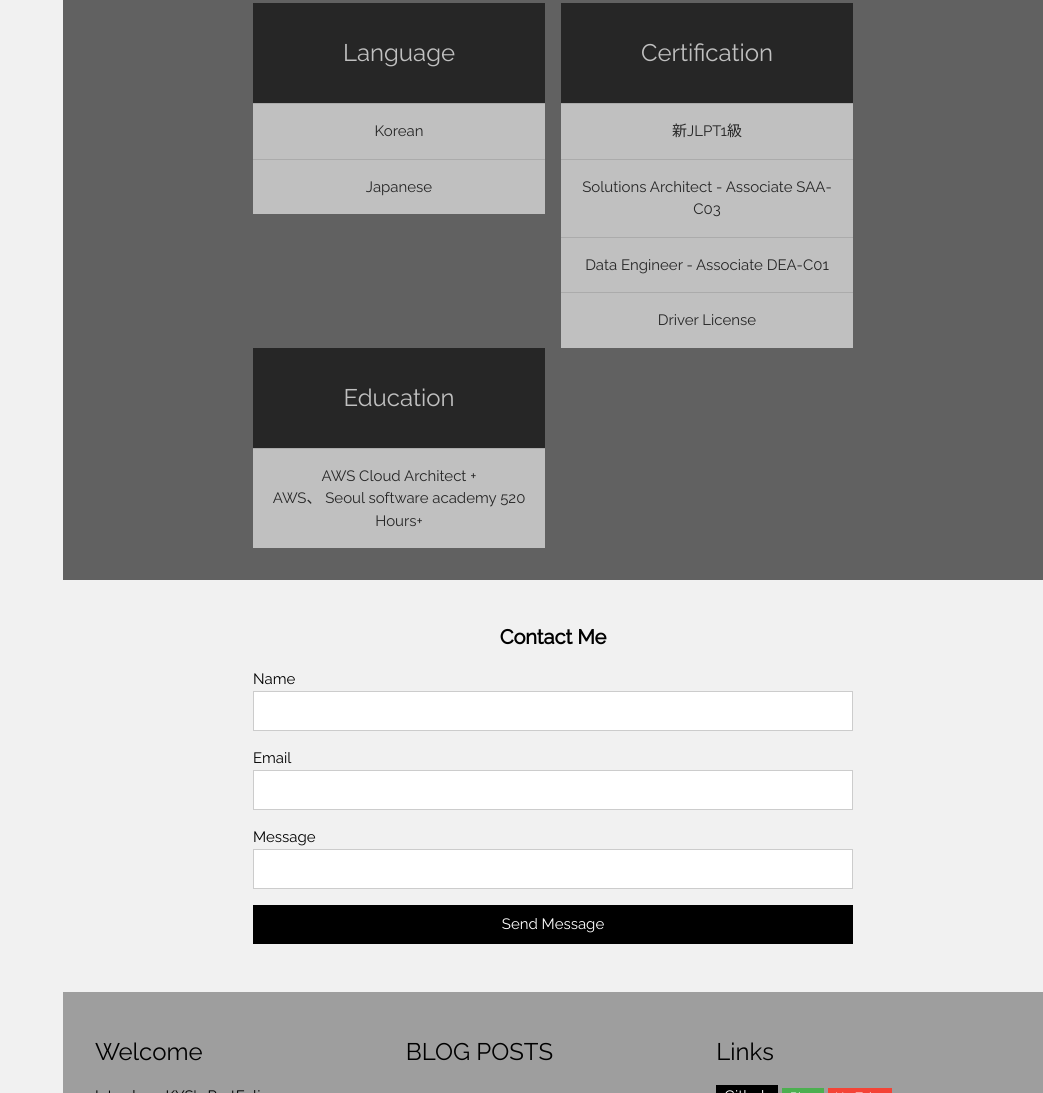
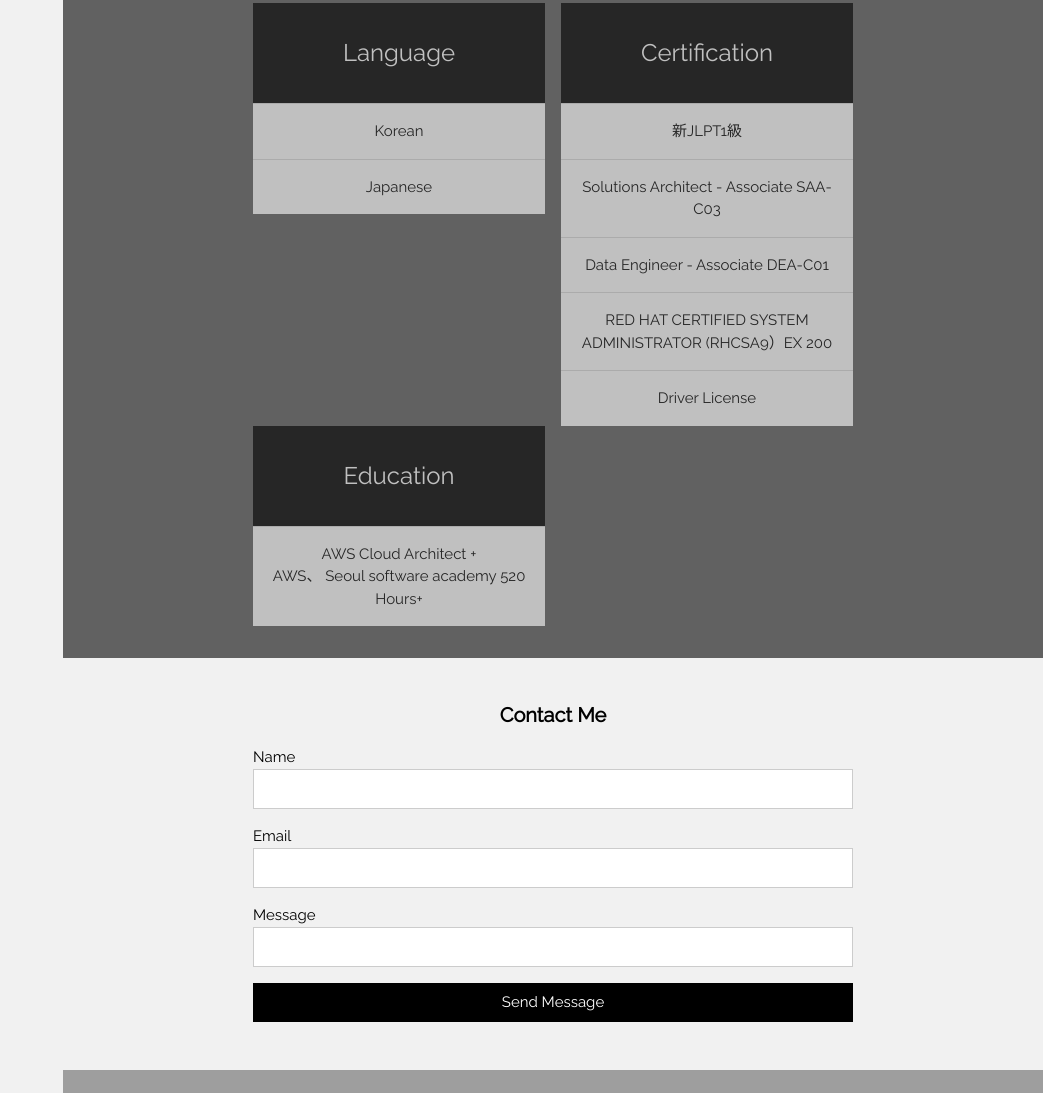
Before and after one commit to KYSgh/KYS-sPortFolioHosting, a plain HTML site: page index.html in a window 1280 px wide. Shown: the part 3117-4210 px from the top of the page, without its empty margins (237-1280 px from the left). Drawn offline with nearby package versions, Linux system fonts and the light colour scheme.

Commit message:
Update index.html

```diff
--- a/index.html
+++ b/index.html
@@ -172,6 +172,7 @@
                             <li class="w3-padding-16">新JLPT1級</li>
                             <li class="w3-padding-16"> Solutions Architect - Associate SAA-C03</li>
                             <li class="w3-padding-16"> Data Engineer - Associate DEA-C01</li>
+                            <li class="w3-padding-16"> RED HAT CERTIFIED SYSTEM ADMINISTRATOR (RHCSA9）EX 200</li>
                             <li class="w3-padding-16">Driver License</li>
                               </li>
                         </ul>
```
